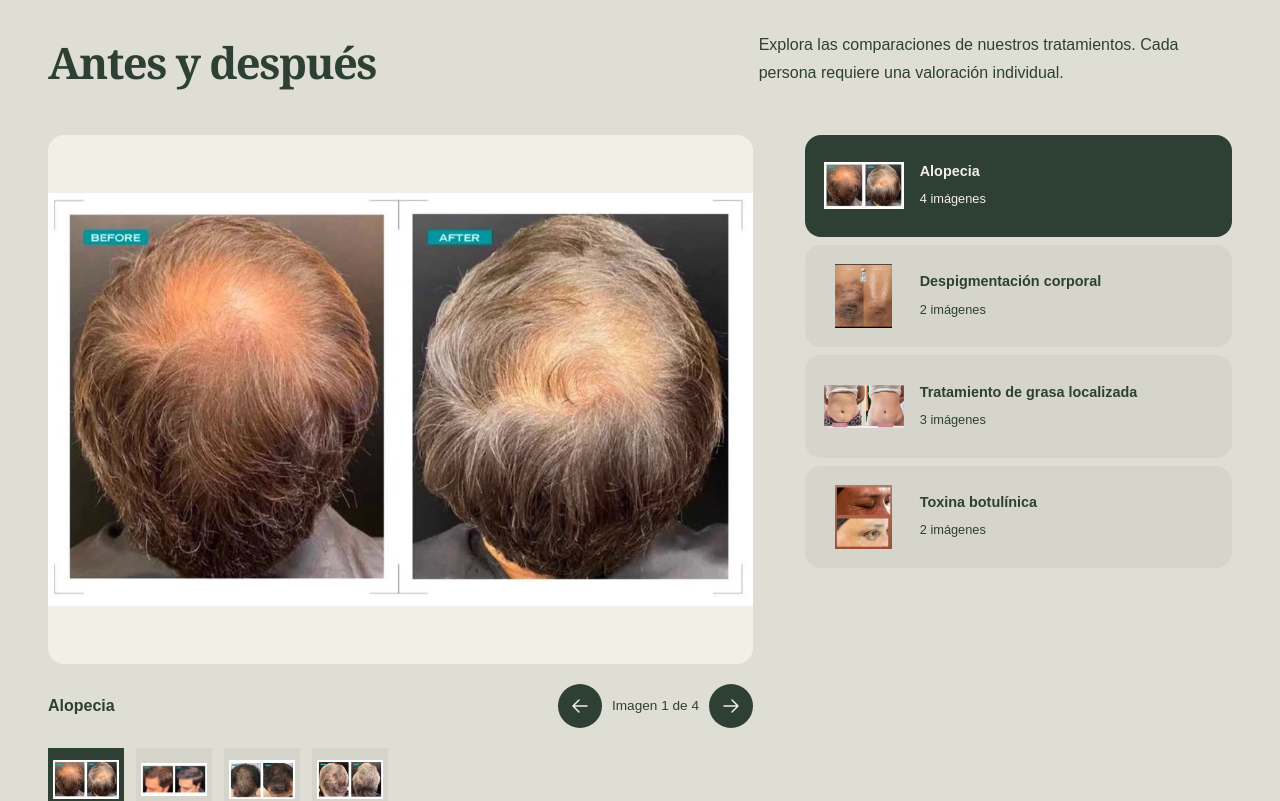
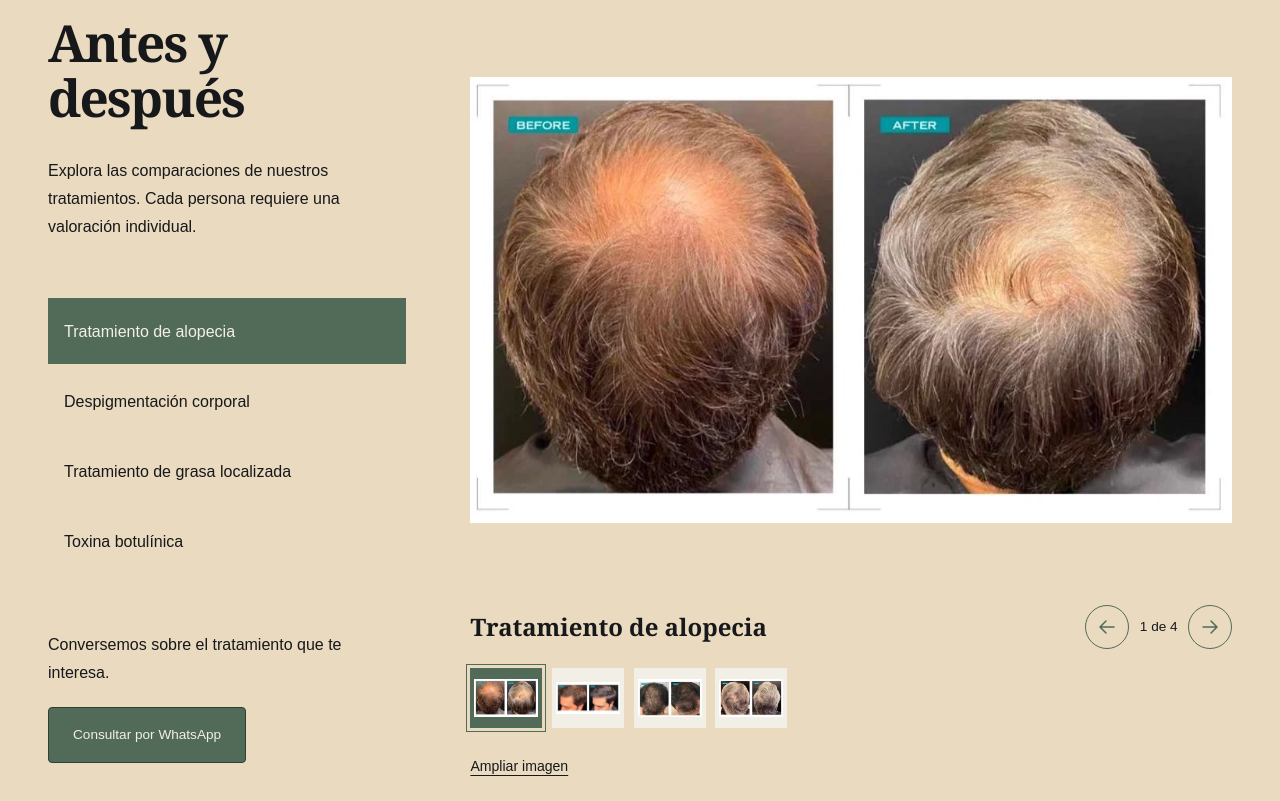
Before and after one commit to bramoreirac/lumina_clinic, a React (Vite) app: page / in a window 1280 px wide. Shown: the part 3400-4201 px from the top of the page. Built offline with nearby package versions, Linux system fonts and the light colour scheme; a web font is replaced by a local one.

Commit message:
update before-after section

```diff
--- a/src/App.css
+++ b/src/App.css
@@ -182,7 +182,7 @@ nav a.nav-contact:hover { text-decoration: none; }
 .service-list a { display: flex; justify-content: center; align-items: center; min-width: 44px; min-height: 44px; border: 1px solid var(--line); border-radius: 50%; transition: background var(--duration-ui), color var(--duration-ui); }
 .service-list a:hover { background: var(--color-ink); color: var(--color-ivory); border-color: var(--color-ink); }
 .process-section { position: relative; isolation: isolate; border: 0; background: var(--color-ivory); }
-.process-section::before { content: ''; position: absolute; z-index: -1; pointer-events: none; right: 0; top: 0; bottom: 0; width: 34%; background: #aab7a4; }
+.process-section::before { content: ''; position: absolute; z-index: -1; pointer-events: none; right: 0; top: 0; bottom: 0; width: 34%; background: #e9dac0; }
 .process-section .process-visual { background: var(--color-ivory); }
 @media (max-width: 799px) { .process-section::before { top: auto; height: 40%; width: 85%; } }
 .process-list { display: grid; grid-template-columns: repeat(3, 1fr); gap: 3rem; list-style: none; margin: 0; padding: 0; }
--- a/src/components/TreatmentResults.css
+++ b/src/components/TreatmentResults.css
@@ -1,57 +1,328 @@
-.results-section { background: color-mix(in srgb, var(--color-green) 10%, var(--color-ivory)); color: var(--color-green); border: 0; }
-.results-intro { display: grid; gap: 1.5rem; margin-bottom: 2rem; }
-.results-intro h2 { color: inherit; }
-.results-intro > p { max-width: 48ch; font-size: 1rem; }
-.results-layout { display: grid; gap: 2rem; }
-.results-treatments { display: grid; grid-template-columns: repeat(2, minmax(0, 1fr)); gap: .5rem; align-content: start; }
-.results-treatment { display: flex; align-items: center; gap: 1rem; min-width: 0; padding: 1rem; background: color-mix(in srgb, var(--color-green) 15%, var(--color-ivory)); border: 0; border-radius: 1rem; color: inherit; font: inherit; text-align: left; cursor: pointer; }
-.results-treatment > img, .results-treatment > svg { display: none; }
-.results-treatment > span { min-width: 0; }
-.results-treatment-name { display: block; font-size: .9rem; font-weight: 600; line-height: 1.45; }
-.results-treatment-count { display: block; margin-top: .4rem; font-size: .8rem; }
-.results-treatment[aria-pressed="true"] { background: var(--color-green); color: var(--color-ivory); }
-.results-treatment:active { transform: translateY(1px); }
-.results-viewer { min-width: 0; }
-.results-comparison { margin: 0; }
-.results-image-stage { position: relative; aspect-ratio: 4 / 3; overflow: hidden; border-radius: 1rem; background: var(--color-ivory); }
-.results-image-stage > img { position: absolute; inset: 0; display: block; width: 100%; height: 100%; object-fit: contain; }
-.results-comparison figcaption { display: grid; gap: 1rem; padding-block: 1.25rem; }
-.results-caption { font-size: 1rem; font-weight: 600; }
-.results-pagination { display: flex; align-items: center; gap: 1rem; }
-.results-pagination > span { font-size: .85rem; font-variant-numeric: tabular-nums; }
-.results-pagination button { display: grid; place-items: center; width: 44px; height: 44px; padding: 0; border: 0; border-radius: 50%; background: var(--color-green); color: var(--color-ivory); cursor: pointer; }
-.results-pagination svg, .results-footer svg, .results-treatment > svg { width: 24px; height: 24px; flex: 0 0 24px; }
-.results-thumbnails { display: flex; gap: .75rem; }
-.results-thumbnails button { display: block; width: 76px; height: 64px; padding: 5px; border: 0; background: transparent; cursor: pointer; }
-.results-thumbnails button[aria-pressed="true"] { background: var(--color-green); }
-.results-thumbnails img { display: block; width: 100%; height: 100%; object-fit: contain; }
-.results-thumbnails button:not([aria-pressed="true"]) { background: color-mix(in srgb, var(--color-green) 15%, var(--color-ivory)); }
-.results-footer { display: flex; flex-wrap: wrap; align-items: center; justify-content: space-between; gap: 1rem 2rem; margin-top: 2rem; }
-.results-footer > p { font-size: 1rem; }
-.results-section .button { background: var(--color-green); color: var(--color-ivory); }
-.results-section .button:hover, .results-section .button:active { background: #526b58; color: var(--color-ivory); }
-.results-footer .text-link { font-size: .9rem; }
-.results-enlarge { margin-top: 1rem; font-size: .85rem; }
-.results-enlarge svg { width: 20px; height: 20px; }
-.results-section button:focus-visible, .results-section a:focus-visible { outline-color: var(--color-green); }
-.results-sr-only { position: absolute; width: 1px; height: 1px; padding: 0; margin: -1px; overflow: hidden; clip-path: inset(50%); white-space: nowrap; border: 0; }
-@media (prefers-reduced-motion: reduce) {
-  .results-treatment:active { transform: none; }
+.results-section {
+  background: #e9dac0;
+  color: var(--color-ink);
+  border: 0;
+  min-height: 100svh;
 }
-@media (hover: hover) and (pointer: fine) {
-  .results-treatment:not([aria-pressed="true"]):hover { background: color-mix(in srgb, var(--color-green) 25%, var(--color-ivory)); }
-  .results-pagination button:hover { background: #526b58; color: var(--color-ivory); }
-  .results-thumbnails button:hover { outline: 2px solid var(--color-green); outline-offset: 2px; }
+
+.results-section .section-space {
+  display: grid;
+  grid-template-columns: minmax(260px, .8fr) minmax(0, 1.7fr);
+  column-gap: clamp(3rem, 5vw, 5rem);
+  row-gap: 2rem;
+  padding-block: 5rem;
+  align-items: start;
 }
-@media (min-width: 800px) {
-  .results-intro { grid-template-columns: 1.4fr 1fr; align-items: end; gap: 3rem; margin-bottom: 3rem; }
-  .results-layout { grid-template-columns: minmax(0, 1.65fr) minmax(0, 1fr); gap: clamp(2rem, 4vw, 4rem); align-items: start; }
-  .results-treatments { grid-column: 2; grid-row: 1; grid-template-columns: 1fr; }
-  .results-viewer { grid-column: 1; grid-row: 1; }
-  .results-treatment { padding: 1.2rem; }
-  .results-treatment > img { display: block; width: 80px; height: 64px; flex: 0 0 80px; object-fit: contain; }
-  .results-treatment > svg { display: block; margin-left: auto; }
-  .results-image-stage { aspect-ratio: 4 / 3; }
-  .results-comparison figcaption { display: flex; flex-wrap: wrap; align-items: center; justify-content: space-between; gap: 1rem 1.5rem; }
-  .results-pagination { gap: .65rem; flex-shrink: 0; }
+
+.results-intro {
+  grid-column: 1;
+  grid-row: 1;
+  display: block;
+  margin: 0;
 }
+
+.results-intro h2 {
+  color: inherit;
+  font-size: clamp(2.5rem, 4vw, 3.75rem);
+  line-height: 1.08;
+  letter-spacing: -.035em;
+  max-width: 9ch;
+}
+
+.results-intro > p {
+  margin-top: 2rem;
+  font-size: 1rem;
+  line-height: 1.75;
+}
+
+.results-layout {
+  display: contents;
+}
+
+.results-treatments {
+  grid-column: 1;
+  grid-row: 2;
+  display: grid;
+  grid-template-columns: 1fr;
+  gap: .25rem;
+}
+
+.results-treatment {
+  position: relative;
+  display: flex;
+  align-items: center;
+  min-width: 0;
+  padding: .9rem 1rem;
+  min-height: 66px;
+  background: transparent;
+  border: 0;
+  border-radius: 0;
+  color: var(--color-ink);
+  font: inherit;
+  text-align: left;
+  cursor: pointer;
+  transition: background var(--duration-ui) var(--ease-out), color var(--duration-ui) var(--ease-out);
+}
+
+.results-treatment > img,
+.results-treatment > svg,
+.results-treatment-count {
+  display: none;
+}
+
+.results-treatment-name {
+  display: block;
+  font-size: 1rem;
+  font-weight: 500;
+  line-height: 1.45;
+}
+
+.results-treatment[aria-pressed="true"] {
+  background: #526b58;
+  color: var(--color-ivory);
+}
+
+.results-treatment:not([aria-pressed="true"]):hover {
+  background: var(--color-ivory);
+}
+
+.results-viewer {
+  grid-column: 2;
+  grid-row: 1 / span 3;
+  min-width: 0;
+}
+
+.results-comparison {
+  margin: 0;
+}
+
+.results-image-stage {
+  position: relative;
+  aspect-ratio: 4 / 3;
+  overflow: hidden;
+  border-radius: 0;
+  background: transparent;
+}
+
+.results-image-stage > img {
+  position: absolute;
+  inset: 0;
+  display: block;
+  width: 100%;
+  height: 100%;
+  object-fit: contain;
+}
+
+.results-comparison figcaption {
+  display: flex;
+  flex-wrap: wrap;
+  align-items: center;
+  justify-content: space-between;
+  padding-block: 1.2rem;
+  gap: 1rem;
+}
+
+.results-caption {
+  font-family: var(--font-display);
+  font-size: 1.5rem;
+  line-height: 1.25;
+  font-weight: 600;
+  margin: 0;
+}
+
+.results-pagination {
+  display: flex;
+  align-items: center;
+  gap: .65rem;
+  flex-shrink: 0;
+}
+
+.results-pagination > span {
+  font-size: .85rem;
+  font-variant-numeric: tabular-nums;
+}
+
+.results-pagination button {
+  display: grid;
+  place-items: center;
+  width: 44px;
+  height: 44px;
+  padding: 0;
+  border: 1px solid #526b58;
+  border-radius: 50%;
+  background: transparent;
+  color: #526b58;
+  cursor: pointer;
+  transition: background var(--duration-ui) var(--ease-out), color var(--duration-ui) var(--ease-out), border-color var(--duration-ui) var(--ease-out);
+}
+
+.results-pagination button:hover {
+  background: var(--color-green);
+  color: var(--color-ivory);
+  border-color: var(--color-green);
+}
+
+.results-pagination svg,
+.results-footer svg {
+  width: 24px;
+  height: 24px;
+  flex: 0 0 24px;
+}
+
+.results-thumbnails {
+  display: flex;
+  gap: .6rem;
+  flex-wrap: wrap;
+}
+
+.results-thumbnails button {
+  display: block;
+  width: 72px;
+  height: 60px;
+  padding: 4px;
+  border: 0;
+  cursor: pointer;
+  transition: outline-color var(--duration-ui) var(--ease-out);
+}
+
+.results-thumbnails img {
+  display: block;
+  width: 100%;
+  height: 100%;
+  object-fit: contain;
+}
+
+.results-thumbnails button:not([aria-pressed="true"]) {
+  background: var(--color-ivory);
+}
+
+.results-thumbnails button[aria-pressed="true"] {
+  background: #526b58;
+  outline: 1px solid #526b58;
+  outline-offset: 3px;
+}
+
+.results-thumbnails button:hover {
+  outline: 1px solid var(--color-green);
+  outline-offset: 3px;
+}
+
+.results-section .results-enlarge {
+  display: inline-flex;
+  align-items: center;
+  min-height: 44px;
+  padding: .5rem 0;
+  margin-top: 1rem;
+  border: 0;
+  border-radius: 0;
+  background: transparent;
+  color: var(--color-ink);
+  font-size: .88rem;
+  text-decoration: underline;
+  text-underline-offset: .3em;
+  transition: color var(--duration-ui) var(--ease-out);
+}
+
+.results-section .results-enlarge:hover {
+  background: transparent;
+  color: var(--color-green);
+}
+
+.results-footer {
+  grid-column: 1;
+  grid-row: 3;
+  margin: 0;
+  display: block;
+}
+
+.results-footer > p {
+  font-size: 1rem;
+  margin-bottom: 1.25rem;
+}
+
+.results-footer .button {
+  background: #526b58;
+  border-color: var(--color-green);
+  color: var(--color-ivory);
+}
+
+.results-footer .button:hover {
+  background: var(--color-green);
+  color: var(--color-ivory);
+}
+
+.results-section button:focus-visible,
+.results-section a:focus-visible {
+  outline: 2px solid var(--color-green);
+  outline-offset: 3px;
+}
+
+.results-sr-only {
+  position: absolute;
+  width: 1px;
+  height: 1px;
+  padding: 0;
+  margin: -1px;
+  overflow: hidden;
+  clip-path: inset(50%);
+  white-space: nowrap;
+  border: 0;
+}
+
+@media (max-width: 1000px) and (min-width: 800px) {
+  .results-section .section-space {
+    column-gap: 2rem;
+    grid-template-columns: minmax(230px, .85fr) minmax(0, 1.25fr);
+  }
+  .results-comparison figcaption {
+    display: grid;
+  }
+}
+
+@media (max-width: 799px) {
+  .results-section .section-space {
+    display: flex;
+    flex-direction: column;
+    gap: 2rem;
+    padding-block: 3.5rem;
+  }
+  .results-intro h2 {
+    max-width: none;
+    font-size: clamp(2rem, 7vw, 3rem);
+  }
+  .results-intro > p {
+    margin-top: 1.5rem;
+  }
+  .results-treatments {
+    width: 100%;
+    grid-template-columns: 1fr 1fr;
+    gap: .5rem;
+  }
+  .results-treatment {
+    padding: .8rem;
+    background: var(--color-ivory);
+    min-height: 80px;
+  }
+  .results-treatment-name {
+    font-size: .9rem;
+  }
+  .results-viewer {
+    width: 100%;
+  }
+  .results-comparison figcaption {
+    display: flex;
+    flex-wrap: wrap;
+  }
+  .results-caption {
+    font-size: 1.35rem;
+  }
+  .results-footer {
+    max-width: 36ch;
+  }
+}
+
+@media (max-width: 374px) {
+  .results-treatments {
+    grid-template-columns: 1fr;
+  }
+}
--- a/src/components/TreatmentResults.jsx
+++ b/src/components/TreatmentResults.jsx
@@ -48,7 +48,7 @@ export default function TreatmentResults() {
                 <p className="results-caption">{treatment.name}</p>
                 <div className="results-pagination">
                   <button type="button" onClick={() => changeImage(-1)} aria-label="Imagen anterior"><Arrow previous /></button>
-                  <span role="status" aria-live="polite" aria-atomic="true"><span className="results-sr-only">{treatment.name}. </span>Imagen {selection.image + 1} de {treatment.images.length}</span>
+                  <span role="status" aria-live="polite" aria-atomic="true"><span className="results-sr-only">{treatment.name}. </span>{selection.image + 1} de {treatment.images.length}</span>
                   <button type="button" onClick={() => changeImage(1)} aria-label="Imagen siguiente"><Arrow /></button>
                 </div>
               </figcaption>
@@ -62,7 +62,7 @@ export default function TreatmentResults() {
                 </button>
               ))}
             </div>
-            <a className="results-enlarge button button-gold" href={image.src} target="_blank" rel="noopener noreferrer">Ampliar imagen<span className="results-sr-only"> (nueva pestaña)</span></a>
+            <a className="results-enlarge" href={image.src} target="_blank" rel="noopener noreferrer">Ampliar imagen<span className="results-sr-only"> (nueva pestaña)</span></a>
           </motion.div>
         </div>
         <div className="results-footer">
--- a/src/data/treatmentResults.js
+++ b/src/data/treatmentResults.js
@@ -12,7 +12,7 @@ import toxin02 from '../assets/clinic/results/before_after_tox_bot_02.webp'
 
 // Preserve each supplied comparison's complete composition and original labels.
 export const treatmentResults = [
-  { id: 'alopecia', name: 'Alopecia', images: [
+  { id: 'alopecia', name: 'Tratamiento de alopecia', images: [
     { src: alopecia01, width: 977, height: 572, alt: 'Antes y después de alopecia: vista superior del cabello' },
     { src: alopecia02, width: 1118, height: 548, alt: 'Antes y después de alopecia: vista frontal del cabello' },
     { src: alopecia03, width: 976, height: 579, alt: 'Antes y después de alopecia: comparación de la coronilla' },
```
